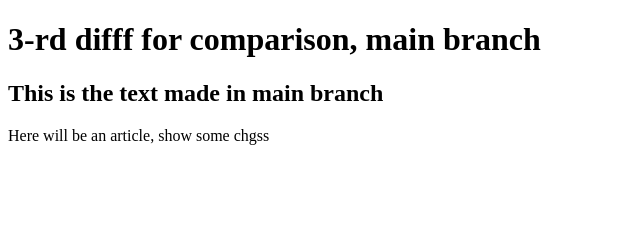
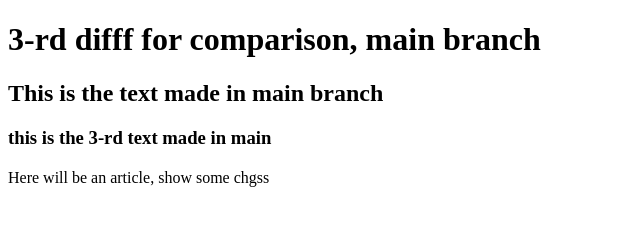
Before and after one commit to ground-aero/first-project, a plain HTML site: page index.html in a window 1280 px wide. Shown: the whole page, without its empty margins (0-640 px from the left). Drawn offline with Linux system fonts and the light colour scheme.

Commit message:
3-rd h3 in main

```diff
--- a/index.html
+++ b/index.html
@@ -9,6 +9,7 @@
 </head>
 <h1>3-rd difff for comparison, main branch</h1>
 <h2>This is the text made in main branch</h2>
+<h3>this is the 3-rd text made in main </h3>
 <span></span>
 
 <h2></h2>
```
